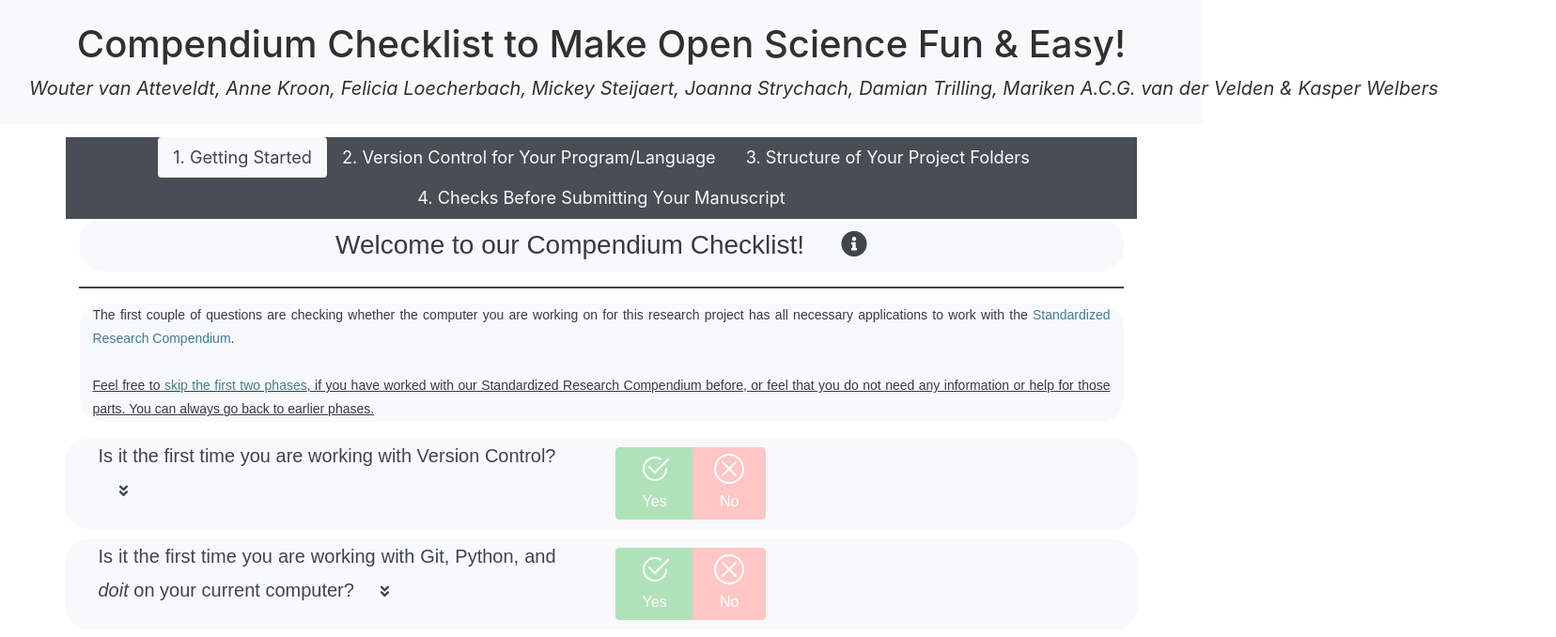
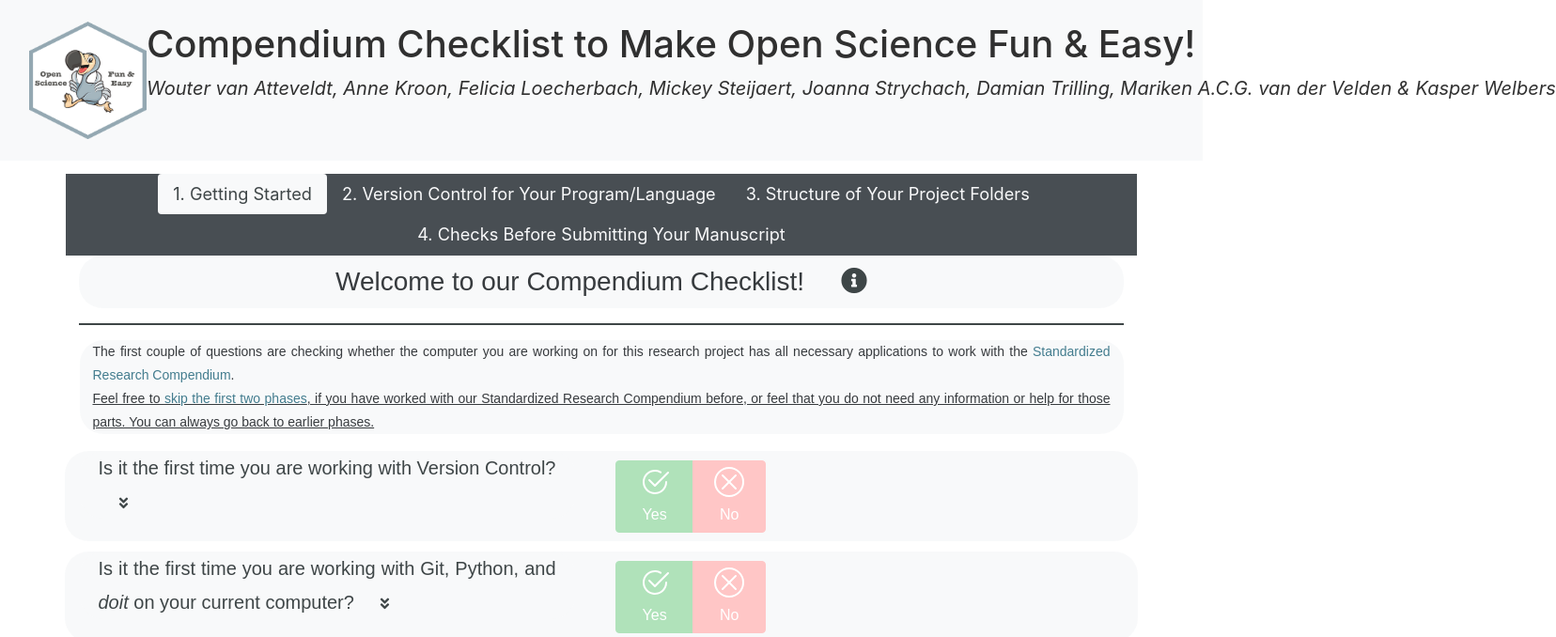
Before and after one commit to ccs-amsterdam/compendium-checklist, a plain HTML site: page mock.html in a window 1280 px wide. Shown: the top 678 px of the page at 94% size, 1656 px wide, since content can reach past the window. Drawn offline with nearby package versions, Linux system fonts and the light colour scheme.

Commit message:
add logo

```diff
--- a/mock.html
+++ b/mock.html
@@ -18,6 +18,7 @@
 <body>
 <nav class="navbar navbar-expand-lg navbar-light bg-light">
     <a class="navbar-brand" href="https://github.com/vanatteveldt/compendium-checklist" target="_blank">
+      <img src='static/dodo-sticker-1.png' width='125px' height='125px' align="left">
       <h1>Compendium Checklist to Make Open Science Fun &amp Easy!</h1>
       <i>Wouter van Atteveldt, Anne Kroon, Felicia Loecherbach, Mickey Steijaert, Joanna Strychach,
         Damian Trilling, Mariken A.C.G. van der Velden &amp Kasper Welbers </i> </a>
@@ -73,7 +74,7 @@
         <p>
                The first couple of questions are checking whether the computer you are working on for this research project has all necessary
                applications to work with the <a href = "https://github.com/ccs-amsterdam/compendium" target="_blank"> Standardized Research Compendium</a>.
-             </br></br>
+        <br>
                <ins>Feel free to <a href="#" onclick="skiptotab(3)">skip the first two phases</a>, if you have worked with our Standardized Research Compendium before,
                  or feel that you do not need any information or help for those parts. You can always go back to earlier phases.</ins>
 
```
Also changed, not shown: mock_template.html (+2 -1 lines), static/dodo-sticker-1.png (added), static/dodo.jpeg (added).
